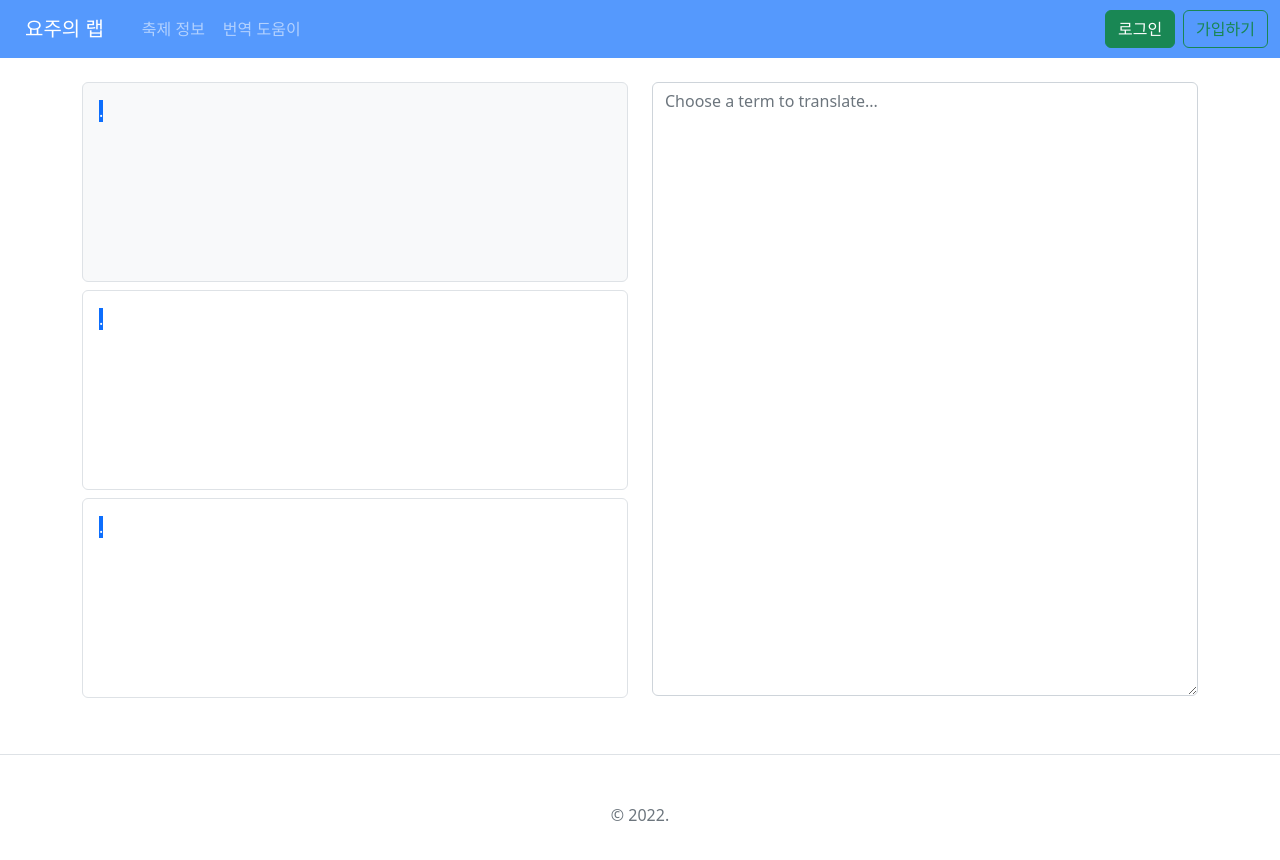
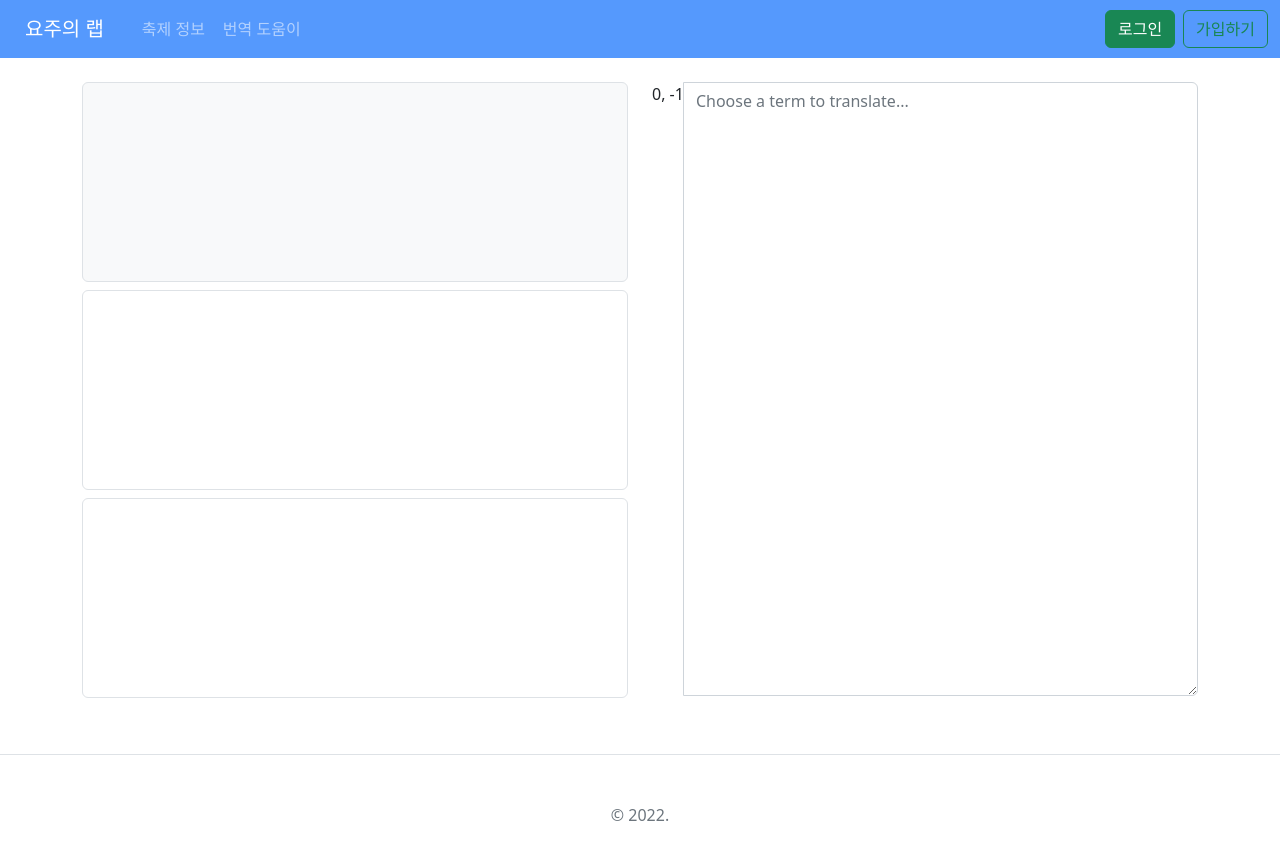
Before and after one commit to gocolab/lab_vues, a Vue app: page /TranslationMain in a window 1280 px wide. Shown: the top 860 px of the page. Built offline with nearby package versions, Linux system fonts and the light colour scheme.

Commit message:
develop app for translator

```diff
--- a/src/components/translation/Main.vue
+++ b/src/components/translation/Main.vue
@@ -1,21 +1,43 @@
 <template>
   <div class="row">
     <div class="col-6">
-      <div
-        class="scrollspy-example bg-light p-3 rounded-2 border"
-        v-html="states.source"
-      ></div>
-      <div
-        class="scrollspy-example p-3 rounded-2 border"
-        v-html="states.byFirst"
-      ></div>
-      <div
-        class="scrollspy-example p-3 rounded-2 border"
-        v-html="states.bySecond"
-      ></div>
+      <div class="scrollspy-example bg-light p-3 rounded-2 border">
+        <template v-for="(term, index) in states.source" :key="index">
+          <span
+            :class="
+              states.currentTermNumber === index ? 'bg-primary  text-white' : ''
+            "
+          >
+            {{ term }}
+          </span>
+        </template>
+      </div>
+      <div class="scrollspy-example p-3 rounded-2 border">
+        <template v-for="(term, index) in states.byFirst" :key="index">
+          <span
+            :class="
+              states.currentTermNumber === index ? 'bg-primary  text-white' : ''
+            "
+          >
+            {{ term }}
+          </span>
+        </template>
+      </div>
+      <div class="scrollspy-example p-3 rounded-2 border">
+        <template v-for="(term, index) in states.bySecond" :key="index">
+          <span
+            :class="
+              states.currentTermNumber === index ? 'bg-primary  text-white' : ''
+            "
+          >
+            {{ term }}
+          </span>
+        </template>
+      </div>
     </div>
     <div class="col-6">
       <div class="input-group">
+        <span>{{ states.currentTermNumber }}, {{ termArraySize }}</span>
         <textarea
           class="form-control"
           rows="25"
@@ -38,20 +60,24 @@ const states = reactive({
   byFirst: "",
   bySecond: "",
   byMe: "",
+  currentTermNumber: 0, // 번역 위치
 });
 
 // 구분값들(.) 통한 문장들을 배열로 만듬.
 function splitTermsToArray(terms) {
   const regexp = /(?<=[^0-9])[\.]/;
   const arrays = terms.split(regexp);
+  arrays.forEach((element, index) => {
+    arrays[index] = arrays[index].trim();
+    // delete term with null
+    if (arrays[index].length <= 0) {
+      arrays.splice(index, 1);
+    } else {
+      // add '.'
+      arrays[index] = arrays[index] + ". ";
+    }
+  });
   return arrays;
-}
-
-// 작성 중인 문단 위치 표시 위해 Html Tag로 쌈.
-function wrapBrightTag(text) {
-  const brightWithTag = `<span class='bg-primary text-white' ref="Btn" @click='chooseTerm(this)'>${text}.</span>`;
-  // this.refs.Btn.click();
-  return brightWithTag;
 }
 
 // 작성 중인 문단 위치 표시
@@ -61,22 +87,13 @@ function currentTermMark(arrayTerms, index) {
   return arrays;
 }
 
-// 작성 중인 문장 위치 표시한 String 반환
-function currentTermWithMark(terms, index) {
-  const arrays = splitTermsToArray(terms);
-  const arrayswithmark = currentTermMark(arrays, index);
-  const stringwithmark = arrayswithmark.join(".");
-  return stringwithmark;
-}
-
-function moveCurrentTermWithMark(index) {
-  states.source = currentTermWithMark(stores.translatestates.source, index);
-  states.byFirst = currentTermWithMark(stores.translatestates.byFirst, index);
-  states.bySecond = currentTermWithMark(stores.translatestates.bySecond, index);
+function splitAllTermsToArray() {
+  states.source = splitTermsToArray(stores.translatestates.source);
+  states.byFirst = splitTermsToArray(stores.translatestates.byFirst);
+  states.bySecond = splitTermsToArray(stores.translatestates.bySecond);
 }
 // 변수 선언
-let currentTermNumber = 0; // 번역 위치
-let termArraySize = 0; // 문장 갯수
+let termArraySize = measureTermsSize(stores.translatestates.source); // 문장 갯수
 let lastChar = "";
 
 // 문장 갯수 구하기
@@ -86,8 +103,8 @@ function measureTermsSize(terms) {
 
 // 작성 문장 표시 초기화
 function initial() {
-  moveCurrentTermWithMark(currentTermNumber);
-  termArraySize = measureTermsSize(stores.translatestates.source);
+  splitAllTermsToArray();
+  // termArraySize = measureTermsSize(stores.translatestates.source);
 }
 
 onMounted(() => {
@@ -100,30 +117,26 @@ function getLastChar(terms) {
   return charactor;
 }
 
-// 2byte 문자형식 입력 시 사용
-function inputEventValue(event) {
-  console.log(`inputEventValue : event.targt.value ${event.targt.value}`);
-}
+// 입력 시 사용
 function writeTranslatingTerms(event) {
   const keyCode = event.keyCode;
   // console.log(`keyCode : ${keyCode}`);
   switch (keyCode) {
-    case 190: // Period
-    case 46: // Period
-      if (currentTermNumber <= termArraySize) {
-        currentTermNumber++;
-        moveCurrentTermWithMark(currentTermNumber);
+    case 190: // Period - keypress event
+    case 46: // Period - keydown event
+      if (states.currentTermNumber <= termArraySize) {
+        states.currentTermNumber++;
       } else {
         // 번역 대상 글보다 많은 경우 '.' 입력 취소;
         event.preventDefault();
       }
       break;
-    case 8: // backspace
-      lastChar = getLastChar(states.byMe);
-      console.log(`lastChar : ${lastChar}`);
-      if ((lastChar == ".") & (currentTermNumber > 0)) {
-        currentTermNumber--;
-        moveCurrentTermWithMark(currentTermNumber);
+    case 8: // backspace - keypress event
+      // if ((lastChar == ".") & (states.currentTermNumber > 0)) {
+      if (states.currentTermNumber > 0) {
+        states.currentTermNumber--;
+      } else {
+        // ToDo 번역 완료 메세지 표시(save 여부 표시)
       }
       break;
   }
@@ -131,7 +144,7 @@ function writeTranslatingTerms(event) {
   console.log(
     `writeTranslatingTerms : keyCode ${keyCode}, getLastChar ${getLastChar(
       states.byMe
-    )}, currentNum ${currentTermNumber}`
+    )}, currentNum ${states.currentTermNumber}`
   );
 }
 function moveTranslatingTerms() {}
```
Also changed, not shown: src/components/translation/preCoding.js (+17 -21 lines).
